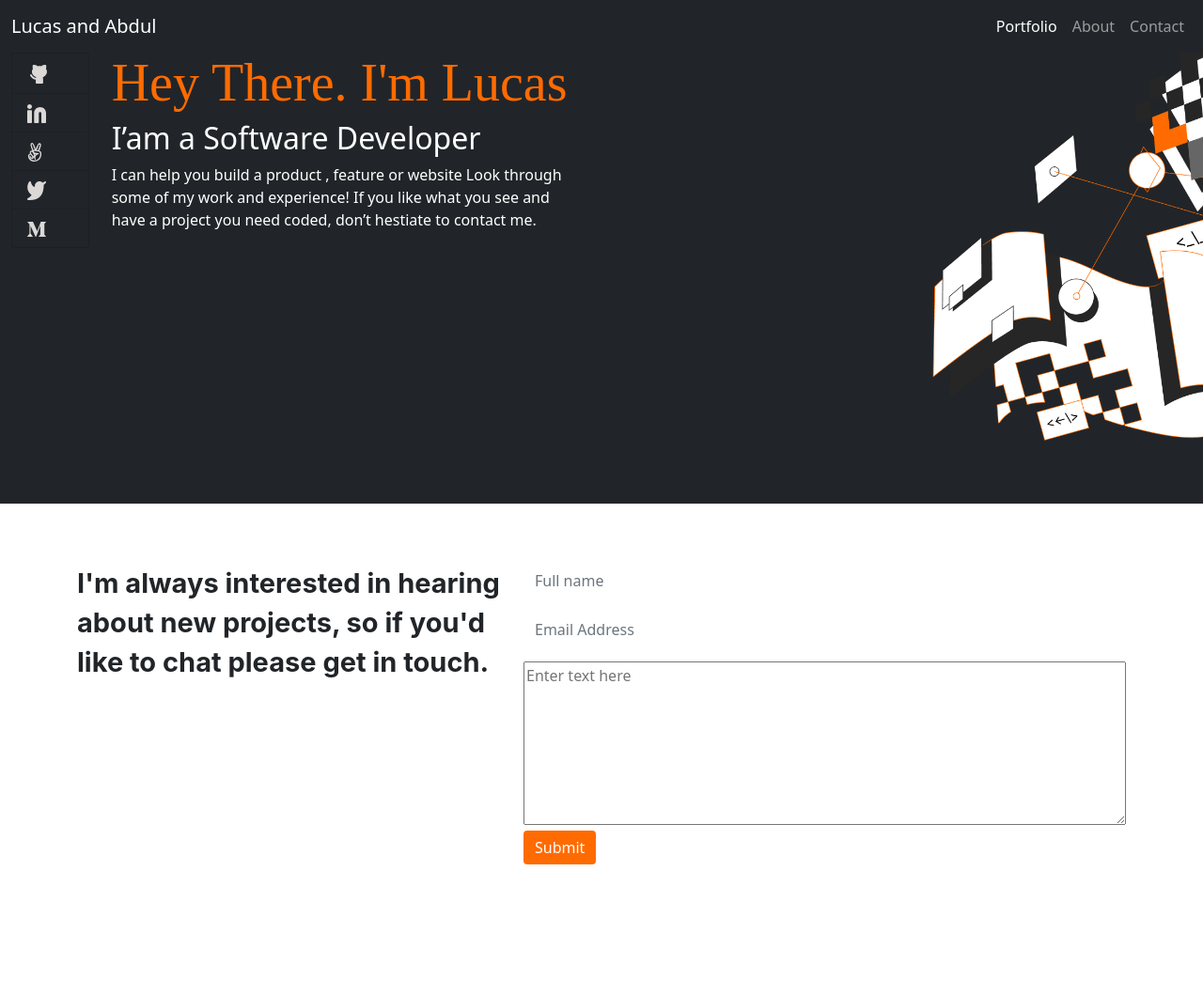
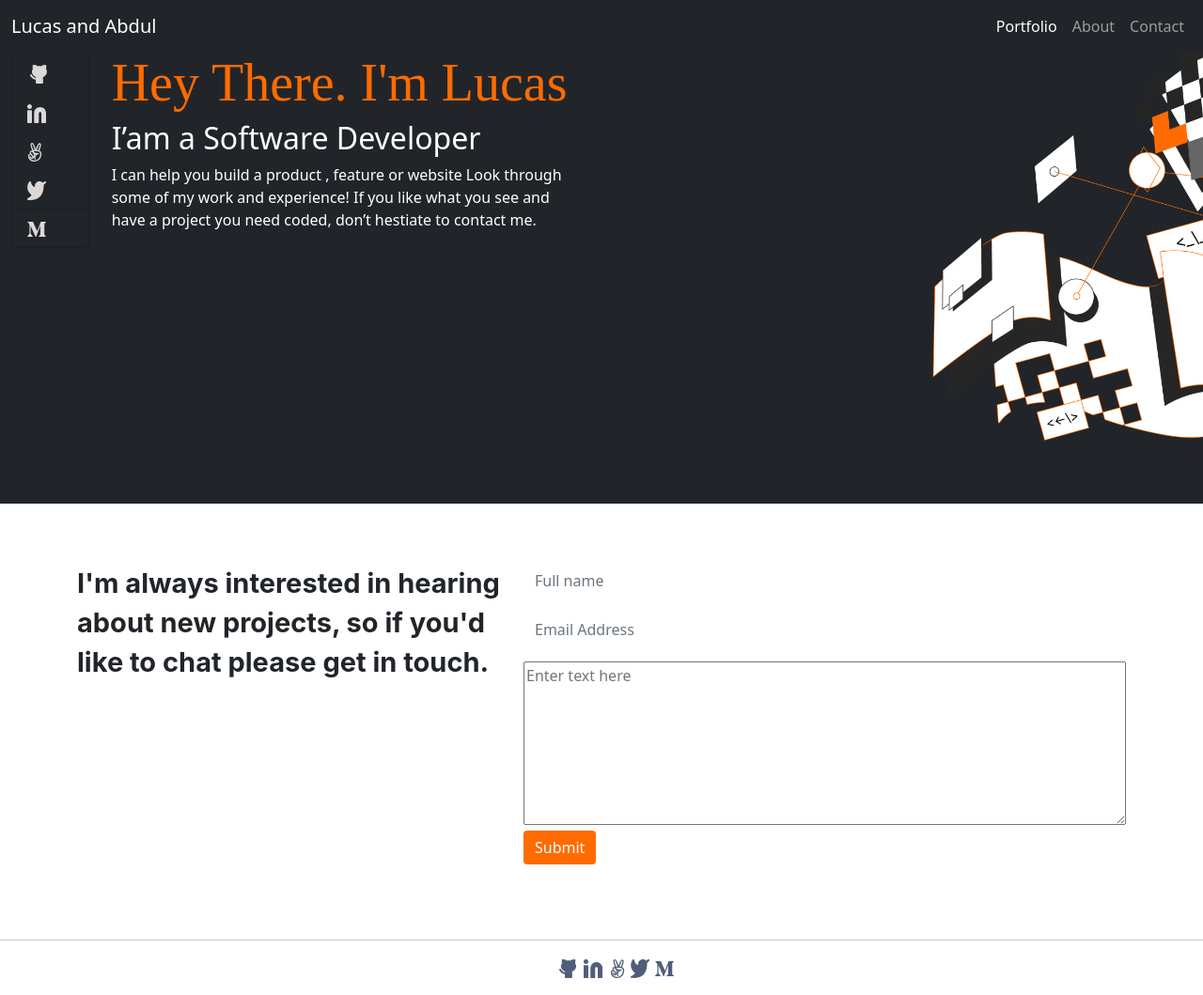
Before and after one commit to lucascomamala/Bootstrap-Portfolio, a plain HTML site: page index.html in a window 1280 px wide. Shown: the whole page at 94% size. Before the commit the page ends 984 px from the top, so only its background shows below. Drawn offline with nearby package versions, Linux system fonts and the light colour scheme.

Commit message:
added form controls and social media items

```diff
--- a/index.html
+++ b/index.html
@@ -63,10 +63,10 @@
         <div class="col-7">
           <form>
             <div class="mb-3">
-              <input type="email" placeholder="Full name" class="form-control border-0" id="EnterEmail1" aria-describedby="emailHelp">
+              <input type="text" required placeholder="Full name" class="form-control border-0" id="EnterEmail1" aria-describedby="emailHelp">
             </div>
             <div class="mb-3">
-              <input type="password" placeholder="Email Address" class="form-control border-0" id="EnterPassword1">
+              <input type="email" required placeholder="Email Address" class="form-control border-0" id="EnterPassword1">
             </div>
             <div>
               <textarea style="width: 100%;" name="text-area" required id="me" cols="30" rows="7" class="info" placeholder="Enter text here" maxlength="500"></textarea>
@@ -79,8 +79,16 @@
     </div>
 
   </section>
-
-
+  <hr>
+  <section class="soc">
+        <ul class="listed">
+          <li><a href="#"><img src="images/vfooter.png" alt="GitHub"></a></li>
+          <li><a href="#"><img src="images/link.png" alt="linkedin"></a></li>
+          <li><a href="#"><img src="images/chill.png" alt="handsup"></a></li>
+          <li><a href="#"><img src="images/twitter.png" alt="twitter"></a></li>
+          <li><a href="#"><img src="images/em.png" alt="Media"></a></li>
+      </ul>
+</section>
 
 <script src="https://cdn.jsdelivr.net/npm/bootstrap@5.0.2/dist/js/bootstrap.bundle.min.js" integrity="sha384-MrcW6ZMFYlzcLA8Nl+NtUVF0sA7MsXsP1UyJoMp4YLEuNSfAP+JcXn/tWtIaxVXM" crossorigin="anonymous"></script>
 </body>
--- a/style.css
+++ b/style.css
@@ -39,3 +39,10 @@ nav .navbar-nav li a{
 .btn-primary {
     background-color: #ff6b00 !important;
 }
+
+.listed {
+    display: flex;
+    flex-direction: row;
+    justify-content: center;
+    gap: 6px;
+}
```
Also changed, not shown: images/chill.png (added), images/em.png (added), images/link.png (added), images/twitter.png (added), images/vfooter.png (added).
